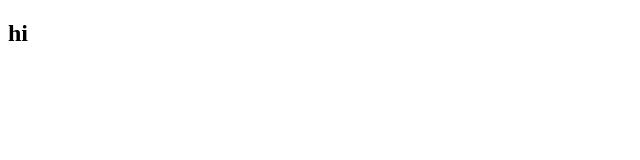
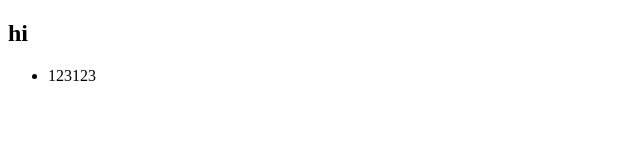
Before and after one commit to SavashOps/git-test, a plain HTML site: page index.html in a window 1280 px wide. Shown: the full height of the page, 0-640 px from the left. Drawn offline with Linux system fonts and the light colour scheme.

Commit message:
add new element
- example msg 1
- example msg 2
- example msg 3
- example msg 4
- example msg 5

```diff
--- a/index.html
+++ b/index.html
@@ -8,6 +8,13 @@
     <body>
 
         <h2>hi</h2>
+        <div>
+            <ul>
+                <li>
+                    123123
+                </li>
+            </ul>
+        </div>
 
     </body>
 </html>
```
